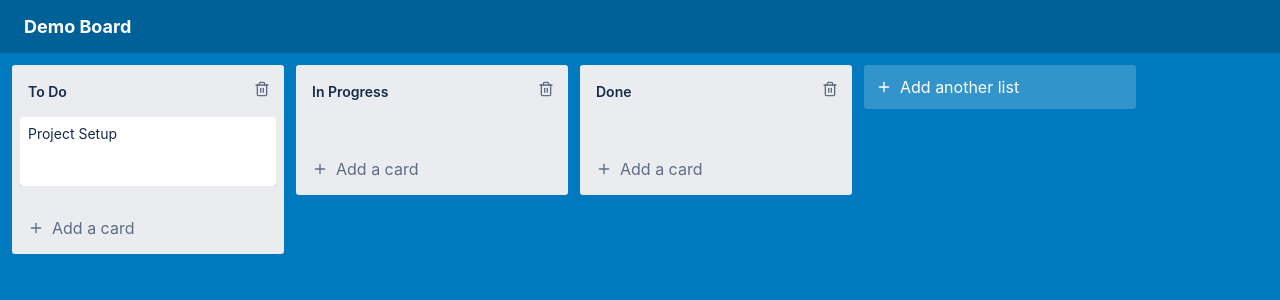
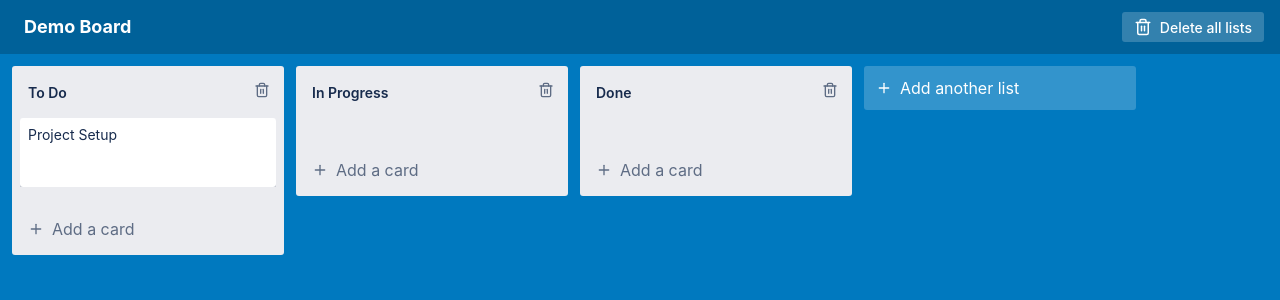
Before and after one commit to alirni/trello-clone-test, a Next.js app: page / in a window 1280 px wide. Shown: the top 300 px of the page. Built offline with nearby package versions, Linux system fonts and the light colour scheme.

Commit message:
feat: add delete all lists functionality to Board component with confirmation dialog, enhancing user control over board content

```diff
--- a/components/Board.tsx
+++ b/components/Board.tsx
@@ -1,5 +1,6 @@
 'use client';
 
+import React, { useState } from 'react';
 import {
   DndContext,
   DragOverlay,
@@ -14,11 +15,15 @@ import ListComponent from './List';
 import CardComponent from './Card';
 import AddList from './AddList';
 import EditableTitle from './EditableTitle';
+import ConfirmDialog from './ConfirmDialog';
 import { useBoardDnd } from '@/hooks/useBoardDnd';
+import { Trash2 } from 'lucide-react';
 import '../styles/components/board.scss';
 
 const BoardComponent: React.FC = () => {
-  const { board, updateBoardTitle } = useBoardStore();
+  const { board, updateBoardTitle, deleteAllLists } = useBoardStore();
+  const [isConfirmOpen, setIsConfirmOpen] = useState(false);
+
   const {
     activeId,
     activeType,
@@ -75,6 +80,14 @@ const BoardComponent: React.FC = () => {
           onSave={updateBoardTitle}
           className="board-title"
         />
+        <button
+          className="delete-all-btn"
+          onClick={() => setIsConfirmOpen(true)}
+          title="Delete all lists"
+        >
+          <Trash2 size={18} />
+          <span>Delete all lists</span>
+        </button>
       </header>
 
       <div className="board-content">
@@ -110,6 +123,18 @@ const BoardComponent: React.FC = () => {
           </DragOverlay>
         </DndContext>
       </div>
+
+      <ConfirmDialog
+        isOpen={isConfirmOpen}
+        title="Delete All Lists"
+        message="Are you sure you want to delete ALL lists and cards from this board? This action cannot be undone."
+        confirmText="Delete All"
+        onConfirm={() => {
+          deleteAllLists();
+          setIsConfirmOpen(false);
+        }}
+        onCancel={() => setIsConfirmOpen(false)}
+      />
     </div>
   );
 };
--- a/store/useBoardStore.ts
+++ b/store/useBoardStore.ts
@@ -71,6 +71,14 @@ export const useBoardStore = create<BoardState>()(
           board: {
             ...state.board,
             lists: state.board.lists.filter((list) => list.id !== listId),
+          },
+        })),
+
+      deleteAllLists: () =>
+        set((state) => ({
+          board: {
+            ...state.board,
+            lists: [],
           },
         })),
 
--- a/styles/components/board.scss
+++ b/styles/components/board.scss
@@ -33,6 +33,32 @@
         border-radius: $border-radius;
         outline: none;
         cursor: text;
+      }
+    }
+
+    .delete-all-btn {
+      @include button-reset;
+      margin-left: auto;
+      display: flex;
+      align-items: center;
+      gap: 8px;
+      color: white;
+      background-color: rgba(255, 255, 255, 0.2);
+      padding: 6px 12px;
+      border-radius: $border-radius;
+      font-size: 14px;
+      font-weight: 500;
+      transition: background-color 0.2s;
+
+      &:hover {
+        background-color: $danger-color;
+      }
+
+      @include mobile {
+        span {
+          display: none;
+        }
+        padding: 6px;
       }
     }
   }
--- a/types/index.ts
+++ b/types/index.ts
@@ -31,6 +31,7 @@ export interface BoardState {
   addList: (title: string) => void;
   updateListTitle: (listId: string, title: string) => void;
   deleteList: (listId: string) => void;
+  deleteAllLists: () => void;
   addCard: (listId: string, title: string) => void;
   updateCardTitle: (listId: string, cardId: string, title: string) => void;
   updateCardDescription: (listId: string, cardId: string, description: string) => void;
```
